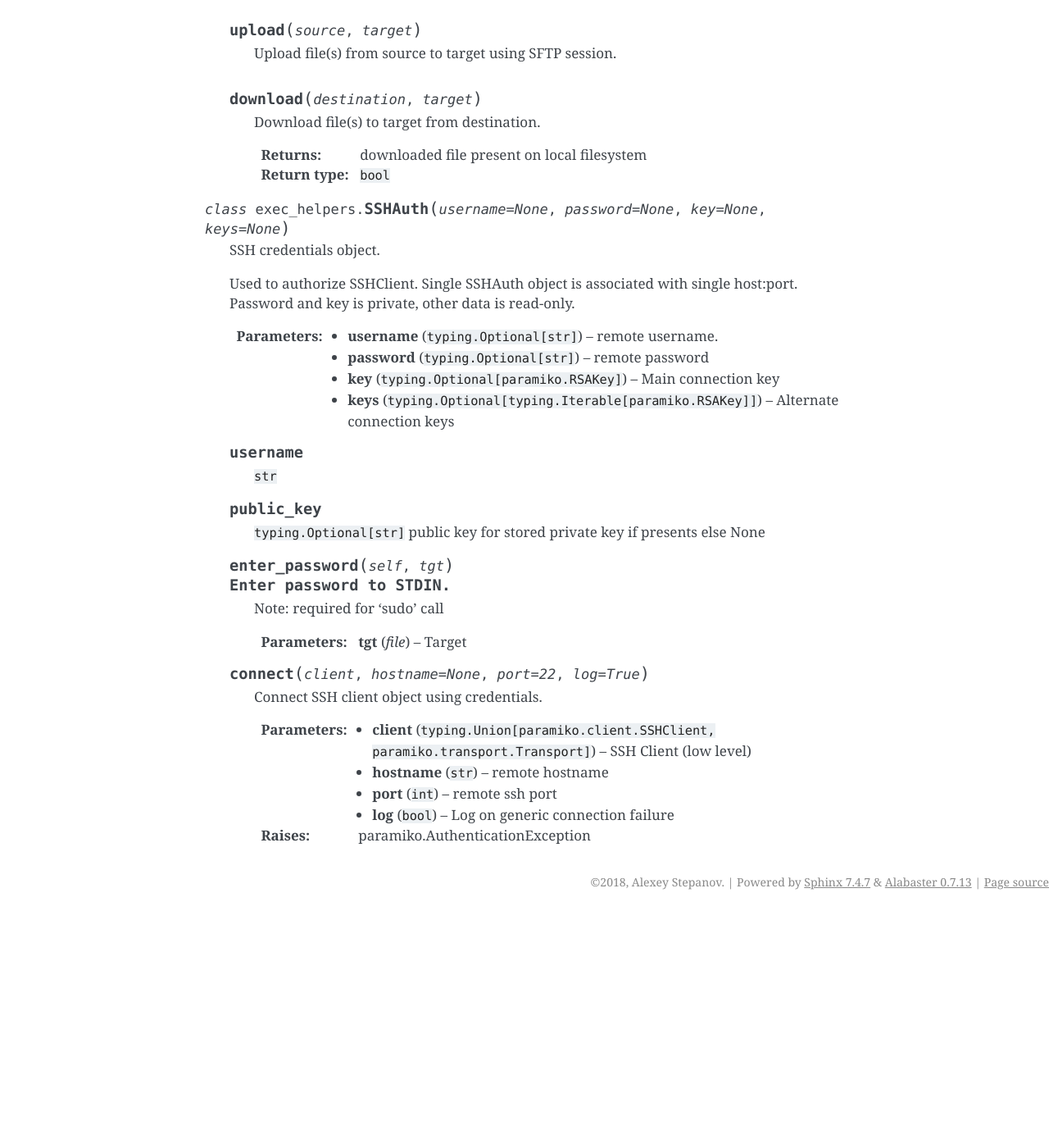
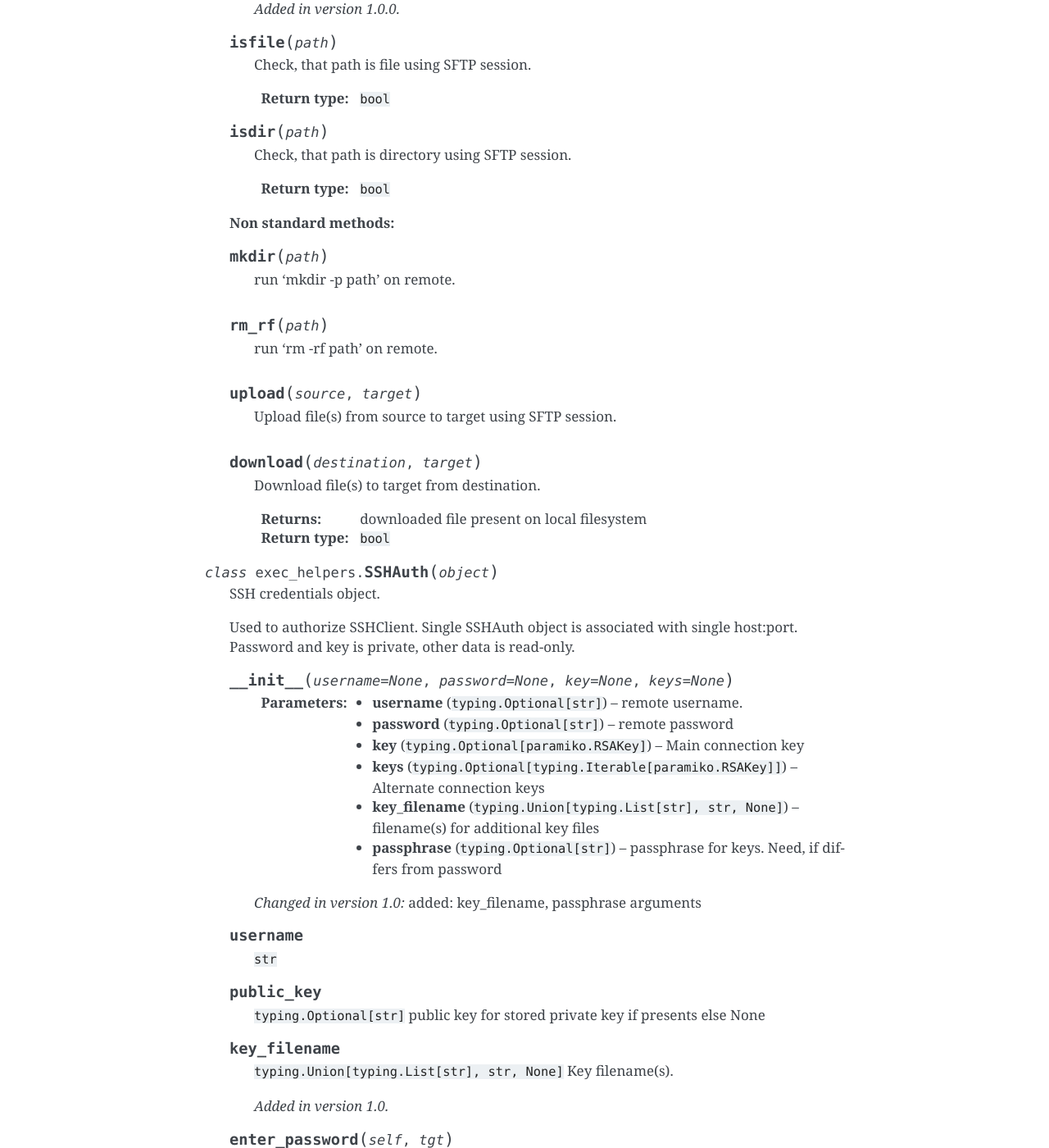
Before and after one commit to python-useful-helpers/exec-helpers, a Sphinx documentation site: the page built from doc/source/SSHClient.rst, in a window 1280 px wide and 1400 px high, scrolled down 3871 px. Shown: the whole window at 82% size. Built offline with Sphinx 7.4.7, drawn with Linux system fonts in a browser that asks for light colours; before the commit the page ends 4986 px from its top, so only the background shows below that; some of the changed text lies outside the part shown.

Commit message:
Prepare 1.0
* Remove deprecated
* fix docs
* fix exceptions hierarchy
* paramiko>=2.4 & support of passphrase for keyfiles
* align requirements

```diff
--- a/doc/source/SSHClient.rst
+++ b/doc/source/SSHClient.rst
@@ -6,22 +6,24 @@ API: SSHClient and SSHAuth.
 .. py:module:: exec_helpers
 .. py:currentmodule:: exec_helpers
 
-.. py:class:: SSHClient(host, port=22, username=None, password=None, private_keys=None, auth=None, )
+.. py:class:: SSHClient
 
     SSHClient helper.
 
-    :param host: remote hostname
-    :type host: ``str``
-    :param port: remote ssh port
-    :type port: ``int``
-    :param username: remote username.
-    :type username: ``typing.Optional[str]``
-    :param password: remote password
-    :type password: ``typing.Optional[str]``
-    :param private_keys: private keys for connection
-    :type private_keys: ``typing.Optional[typing.Iterable[paramiko.RSAKey]]``
-    :param auth: credentials for connection
-    :type auth: ``typing.Optional[SSHAuth]``
+    .. py:method:: __init__(host, port=22, username=None, password=None, private_keys=None, auth=None, )
+
+        :param host: remote hostname
+        :type host: ``str``
+        :param port: remote ssh port
+        :type port: ``int``
+        :param username: remote username.
+        :type username: ``typing.Optional[str]``
+        :param password: remote password
+        :type password: ``typing.Optional[str]``
+        :param private_keys: private keys for connection
+        :type private_keys: ``typing.Optional[typing.Iterable[paramiko.RSAKey]]``
+        :param auth: credentials for connection
+        :type auth: typing.Optional[SSHAuth]
 
     .. note:: auth has priority over username/password/private_keys
 
@@ -37,8 +39,9 @@ API: SSHClient and SSHAuth.
 
     .. py:attribute:: auth
 
-        ``SSHAuth``
         Internal authorisation object
+
+        :rtype: SSHAuth
 
     .. py:attribute:: hostname
 
@@ -72,6 +75,16 @@ API: SSHClient and SSHAuth.
 
         Reconnect SSH session
 
+    .. py:method:: __enter__()
+
+        Open context manager
+
+    .. py:method:: __exit__(self, exc_type, exc_val, exc_tb)
+
+        Close context manager and disconnect
+
+        .. versionchanged:: 1.0 - disconnect enforced on close
+
     .. py:method:: sudo(enforce=None)
 
         Context manager getter for sudo operation
@@ -99,7 +112,7 @@ API: SSHClient and SSHAuth.
         :type verbose: ``bool``
         :param timeout: Timeout for command execution.
         :type timeout: ``typing.Optional[int]``
-        :rtype: ``ExecResult``
+        :rtype: ExecResult
         :raises: ExecHelperTimeoutError
 
     .. py:method:: check_call(command, verbose=False, timeout=None, error_info=None, expected=None, raise_on_err=True, **kwargs)
@@ -118,7 +131,7 @@ API: SSHClient and SSHAuth.
         :type expected: ``typing.Optional[typing.Iterable[int]]``
         :param raise_on_err: Raise exception on unexpected return code
         :type raise_on_err: ``bool``
-        :rtype: ``ExecResult``
+        :rtype: ExecResult
         :raises: CalledProcessError
 
     .. py:method:: check_stderr(command, verbose=False, timeout=None, error_info=None, raise_on_err=True, **kwargs)
@@ -135,7 +148,7 @@ API: SSHClient and SSHAuth.
         :type error_info: ``typing.Optional[str]``
         :param raise_on_err: Raise exception on unexpected return code
         :type raise_on_err: ``bool``
-        :rtype: ``ExecResult``
+        :rtype: ExecResult
         :raises: CalledProcessError
 
         .. note:: expected return codes can be overridden via kwargs.
@@ -149,7 +162,7 @@ API: SSHClient and SSHAuth.
         :param command: Command for execution
         :type command: ``str``
         :param auth: credentials for target machine
-        :type auth: ``typing.Optional[SSHAuth]``
+        :type auth: typing.Optional[SSHAuth]
         :param target_port: target port
         :type target_port: ``int``
         :param verbose: Produce log.info records for command call and output
@@ -158,7 +171,7 @@ API: SSHClient and SSHAuth.
         :type timeout: ``typing.Optional[int]``
         :param get_pty: open PTY on target machine
         :type get_pty: ``bool``
-        :rtype: ``ExecResult``
+        :rtype: ExecResult
         :raises: ExecHelperTimeoutError
 
     .. py:classmethod:: execute_together(remotes, command, timeout=None, expected=None, raise_on_err=True, **kwargs)
@@ -201,6 +214,17 @@ API: SSHClient and SSHAuth.
         :type path: ``str``
         :rtype: ``paramiko.sftp_attr.SFTPAttributes``
 
+    .. py:method:: utime(path, times=None):
+
+        Set atime, mtime.
+
+        :param path: filesystem object path
+        :type path: str
+        :param times: (atime, mtime)
+        :type times: typing.Optional[typing.Tuple[int, int]]
+
+        .. versionadded:: 1.0.0
+
     .. py:method:: isfile(path)
 
         Check, that path is file using SFTP session.
@@ -214,6 +238,8 @@ API: SSHClient and SSHAuth.
 
         :type path: ``str``
         :rtype: ``bool``
+
+    **Non standard methods:**
 
     .. py:method:: mkdir(path)
 
@@ -244,7 +270,7 @@ API: SSHClient and SSHAuth.
         :rtype: ``bool``
 
 
-.. py:class:: SSHAuth(username=None, password=None, key=None, keys=None, )
+.. py:class:: SSHAuth(object)
 
     SSH credentials object.
 
@@ -252,14 +278,23 @@ API: SSHClient and SSHAuth.
     Single SSHAuth object is associated with single host:port.
     Password and key is private, other data is read-only.
 
-    :param username: remote username.
-    :type username: ``typing.Optional[str]``
-    :param password: remote password
-    :type password: ``typing.Optional[str]``
-    :param key: Main connection key
-    :type key: ``typing.Optional[paramiko.RSAKey]``
-    :param keys: Alternate connection keys
-    :type keys: ``typing.Optional[typing.Iterable[paramiko.RSAKey]]``
+    .. py:method:: __init__(username=None, password=None, key=None, keys=None, )
+
+        :param username: remote username.
+        :type username: ``typing.Optional[str]``
+        :param password: remote password
+        :type password: ``typing.Optional[str]``
+        :param key: Main connection key
+        :type key: ``typing.Optional[paramiko.RSAKey]``
+        :param keys: Alternate connection keys
+        :type keys: ``typing.Optional[typing.Iterable[paramiko.RSAKey]]``
+        :param key_filename: filename(s) for additional key files
+        :type key_filename: ``typing.Union[typing.List[str], str, None]``
+        :param passphrase: passphrase for keys. Need, if differs from password
+        :type passphrase: ``typing.Optional[str]``
+
+        .. versionchanged:: 1.0
+            added: key_filename, passphrase arguments
 
     .. py:attribute:: username
 
@@ -269,6 +304,13 @@ API: SSHClient and SSHAuth.
 
         ``typing.Optional[str]``
         public key for stored private key if presents else None
+
+    .. py:attribute:: key_filename
+
+        ``typing.Union[typing.List[str], str, None]``
+        Key filename(s).
+
+        .. versionadded:: 1.0
 
     .. py:method:: enter_password(self, tgt)
         Enter password to STDIN.
--- a/doc/source/Subprocess.rst
+++ b/doc/source/Subprocess.rst
@@ -18,7 +18,7 @@ API: Subprocess
         :type verbose: ``bool``
         :param timeout: Timeout for command execution.
         :type timeout: ``typing.Optional[int]``
-        :rtype: ``ExecResult``
+        :rtype: ExecResult
         :raises: ExecHelperTimeoutError
 
     .. py:classmethod:: check_call(command, verbose=False, timeout=None, error_info=None, expected=None, raise_on_err=True, **kwargs)
@@ -37,7 +37,7 @@ API: Subprocess
         :type expected: ``typing.Optional[typing.Iterable[int]]``
         :param raise_on_err: Raise exception on unexpected return code
         :type raise_on_err: ``bool``
-        :rtype: ``ExecResult``
+        :rtype: ExecResult
         :raises: CalledProcessError
 
     .. py:classmethod:: check_stderr(command, verbose=False, timeout=None, error_info=None, raise_on_err=True, **kwargs)
@@ -54,7 +54,7 @@ API: Subprocess
         :type error_info: ``typing.Optional[str]``
         :param raise_on_err: Raise exception on unexpected return code
         :type raise_on_err: ``bool``
-        :rtype: ``ExecResult``
+        :rtype: ExecResult
         :raises: CalledProcessError
 
         .. note:: expected return codes can be overridden via kwargs.
--- a/doc/source/index.rst
+++ b/doc/source/index.rst
@@ -14,6 +14,7 @@ Contents:
     Subprocess
     ExecResult
     exceptions
+    proc_enums
 
 Indices and tables
 ==================
--- a/exec_helpers/__init__.py
+++ b/exec_helpers/__init__.py
@@ -45,7 +45,7 @@ __all__ = (
     'ExecResult',
 )
 
-__version__ = '0.9.9'
+__version__ = '1.0.0'
 __author__ = "Alexey Stepanov"
 __author_email__ = 'penguinolog@gmail.com'
 __url__ = 'https://github.com/penguinolog/exec-helpers'
--- a/setup.py
+++ b/setup.py
@@ -215,7 +215,7 @@ def get_simple_vars_from_src(src):
 variables = get_simple_vars_from_src(source)
 
 classifiers = [
-    'Development Status :: 4 - Beta',
+    'Development Status :: 5 - Production/Stable',
 
     'Intended Audience :: Developers',
     'Topic :: Software Development :: Libraries :: Python Modules',
```
Also changed, not shown: other parts of doc/source/SSHClient.rst (+1 -1 lines), doc/source/ExecResult.rst (+13 -10 lines), doc/source/exceptions.rst (+44 -34 lines), doc/source/proc_enums.rst (added, +11 -0 lines), requirements.txt (+6 -6 lines), 3 other files.
